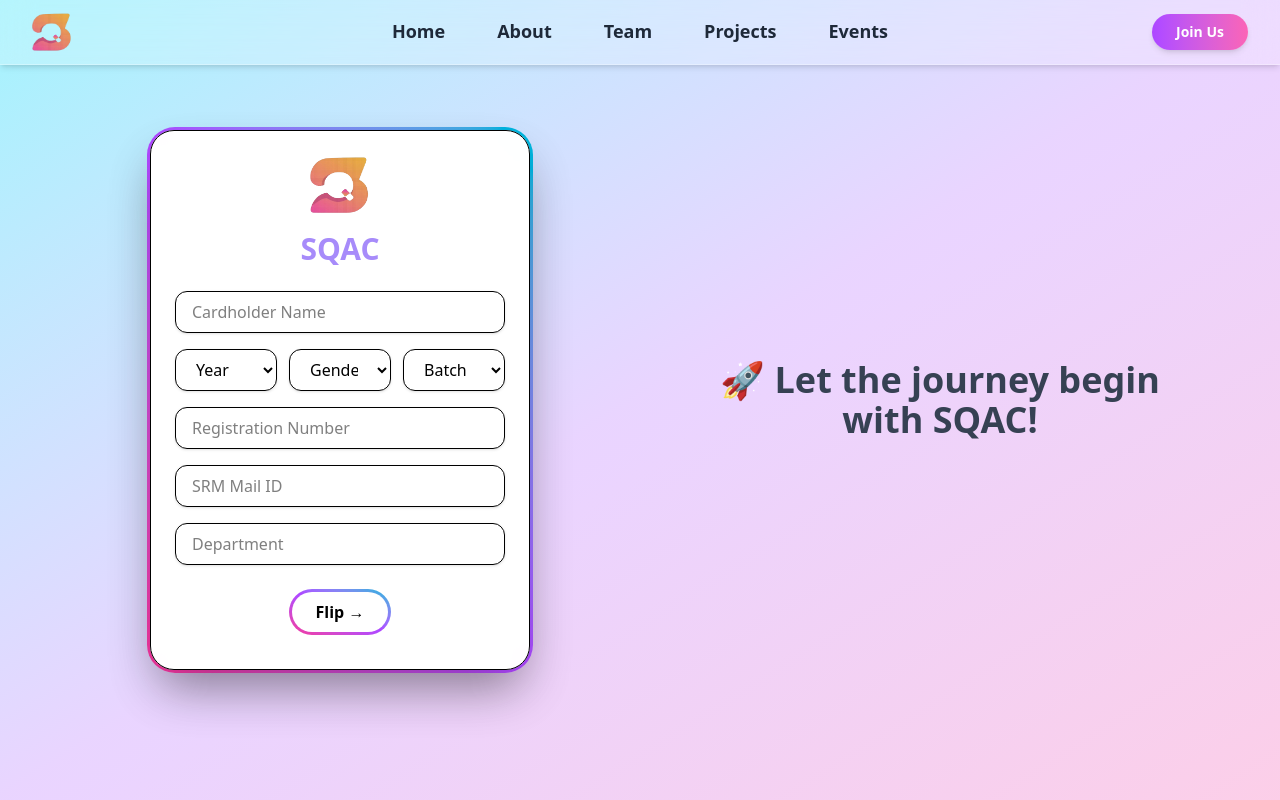
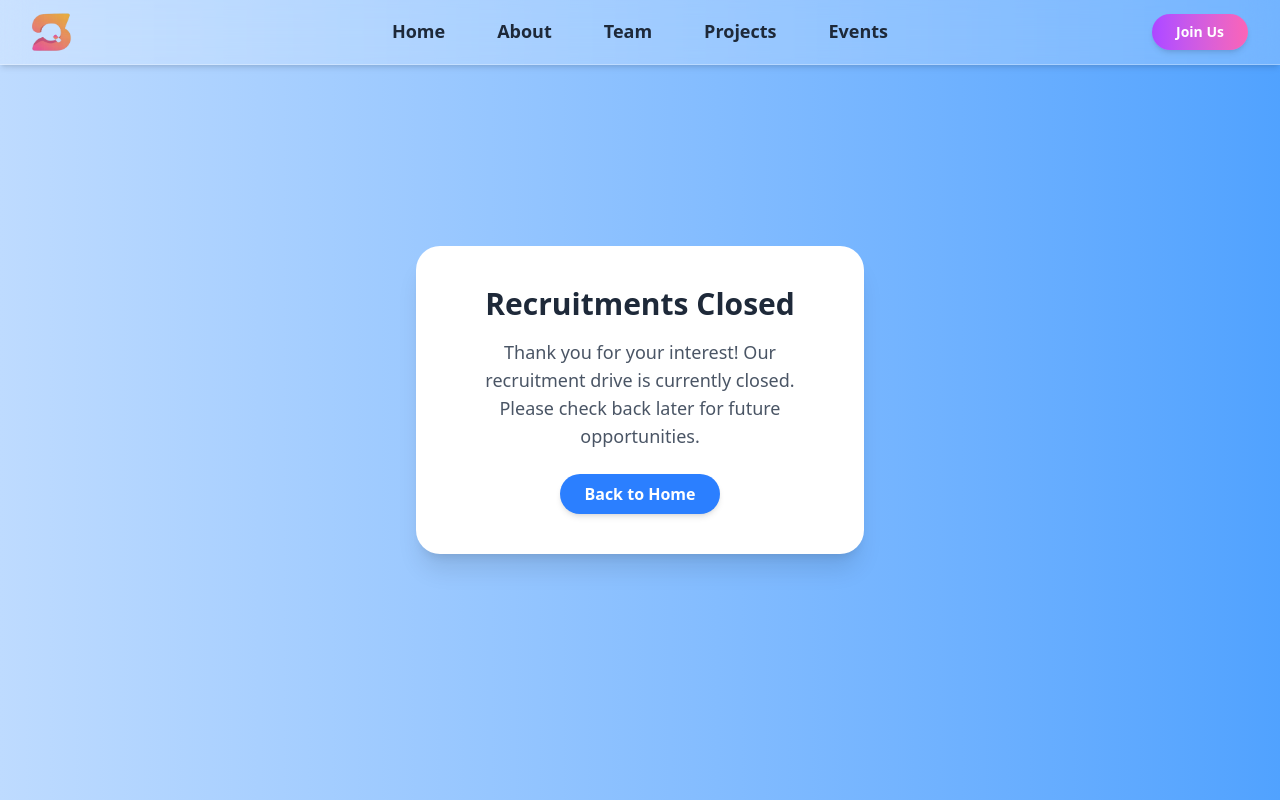
Before and after one commit to SQAC-Tech/sqac-website, a React (Vite) app in the folder Frontend/: page /recruitment in a window 1280 px wide. Shown: the top 800 px of the page. Built offline with nearby package versions, Linux system fonts and the light colour scheme; a web font is replaced by a local one.

Commit message:
Feat: Recruitment closed screen

```diff
--- a/Frontend/src/components/HomePage/Navbar.jsx
+++ b/Frontend/src/components/HomePage/Navbar.jsx
@@ -40,7 +40,7 @@
         </ul>
 
         <Link to="/recruitment" onClick={closeMenu}>
-          <button className="hidden sm:block rounded-full px-6 py-2 text-sm font-semibold bg-gradient-to-r from-purple-500 to-pink-400 text-white shadow-md hover:scale-110 hover:shadow-[0_0_15px_rgba(236,72,153,0.5)] transition duration-300">
+          <button className="hidden sm:block rounded-full px-6 py-2 text-sm font-semibold bg-gradient-to-r from-purple-500 to-pink-400 text-white shadow-md hover:scale-110 hover:shadow-[0_0_15px_rgba(236,72,153,0.5)] transition duration-300 cursor-pointer">
             Join Us
           </button>
         </Link>
@@ -93,7 +93,7 @@
           ))}
 
           <Link to="/recruitment" onClick={closeMenu}>
-            <button className="w-full mt-2 rounded-full px-5 py-2 text-base font-semibold bg-gradient-to-r from-purple-500 to-pink-400 text-white shadow-md active:scale-95 active:shadow-sm transition-all duration-200">
+            <button className="w-full mt-2 rounded-full px-5 py-2 text-base font-semibold bg-gradient-to-r from-purple-500 to-pink-400 text-white shadow-md active:scale-95 active:shadow-sm transition-all duration-200 cursor-pointer">
               Join Us
             </button>
           </Link>
--- /dev/null
+++ b/Frontend/src/components/JoinUs/Closed.jsx
@@ -0,0 +1,23 @@
+import React from 'react';
+import { Link } from 'react-router-dom';
+
+const Closed = () => {
+  return (
+    <div className="flex items-center justify-center h-screen bg-gradient-to-r from-blue-200 to-blue-400">
+      <div className="bg-white p-10 rounded-3xl shadow-xl text-center max-w-md">
+        <h1 className="text-3xl font-bold text-gray-800 mb-4">Recruitments Closed</h1>
+        <p className="text-gray-600 text-lg mb-6">
+          Thank you for your interest! Our recruitment drive is currently closed.
+          Please check back later for future opportunities.
+        </p>
+        <Link to="/">
+          <button className="bg-blue-500 hover:bg-blue-600 text-white font-semibold py-2 px-6 rounded-full shadow-md transition duration-300">
+            Back to Home
+          </button>
+        </Link>
+      </div>
+    </div>
+  );
+}
+
+export default Closed;
--- a/Frontend/src/components/JoinUs/IDCardForm.jsx
+++ b/Frontend/src/components/JoinUs/IDCardForm.jsx
@@ -277,7 +277,7 @@
                   />
                 </div>
 
-                <h2 className="text-center font-bold">Click Submit button to submit the form</h2>
+                <h2 className ="text-center font-bold">Click Submit button to submit the form</h2>
 
                 <div className="flex justify-between w-full mt-auto gap-3">
                   <HoverBorderGradient
--- a/Frontend/src/components/JoinUs/JoinUs.jsx
+++ b/Frontend/src/components/JoinUs/JoinUs.jsx
@@ -1,10 +1,12 @@
 import React from 'react'
 import IDCardForm from './IDCardForm'
+import Closed from './Closed'
 
 function JoinUs() {
   return (
     <div>
-      <IDCardForm/>
+      {/* <IDCardForm/> */}
+      <Closed/>
     </div>
   )
 }
```
